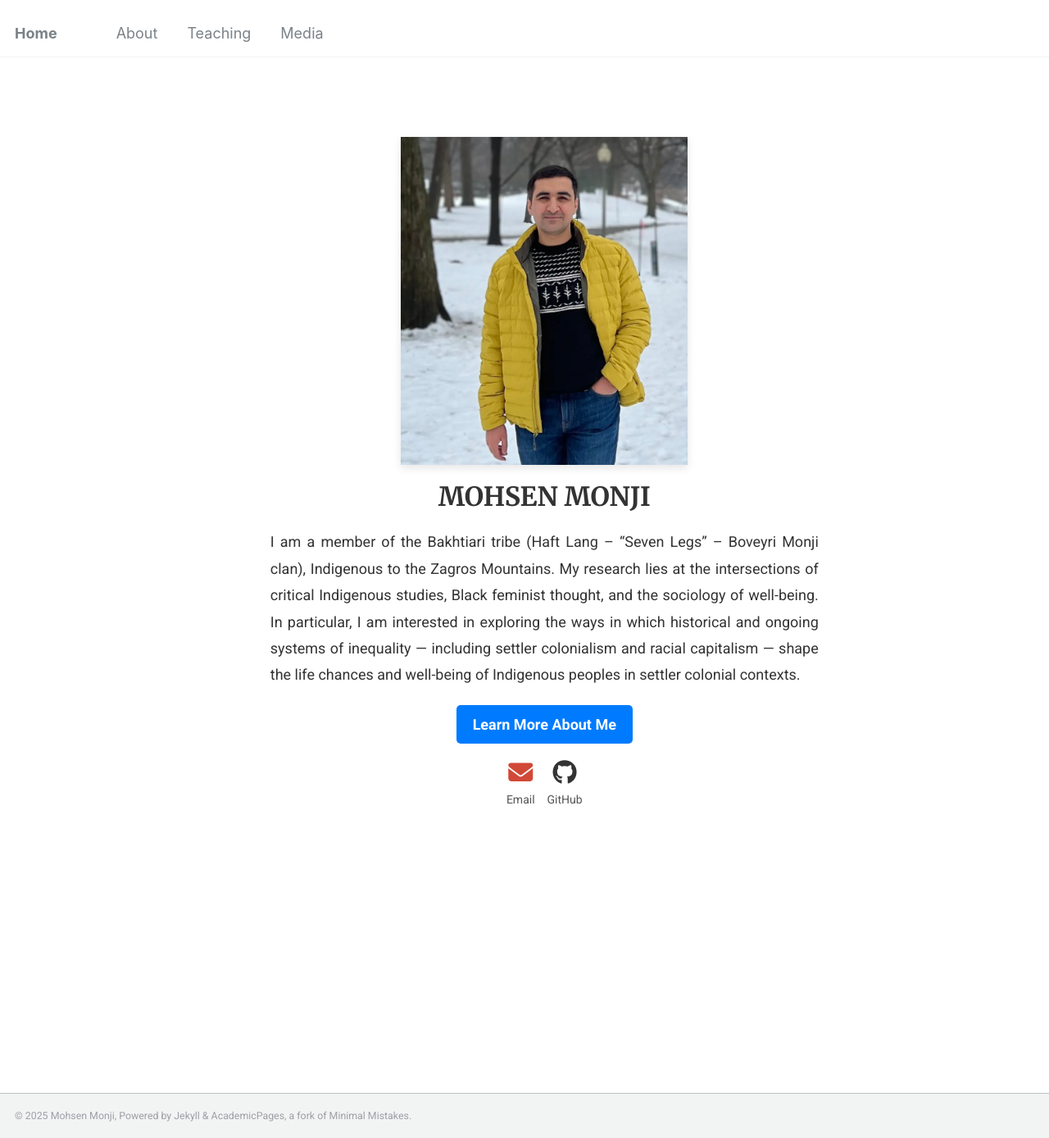
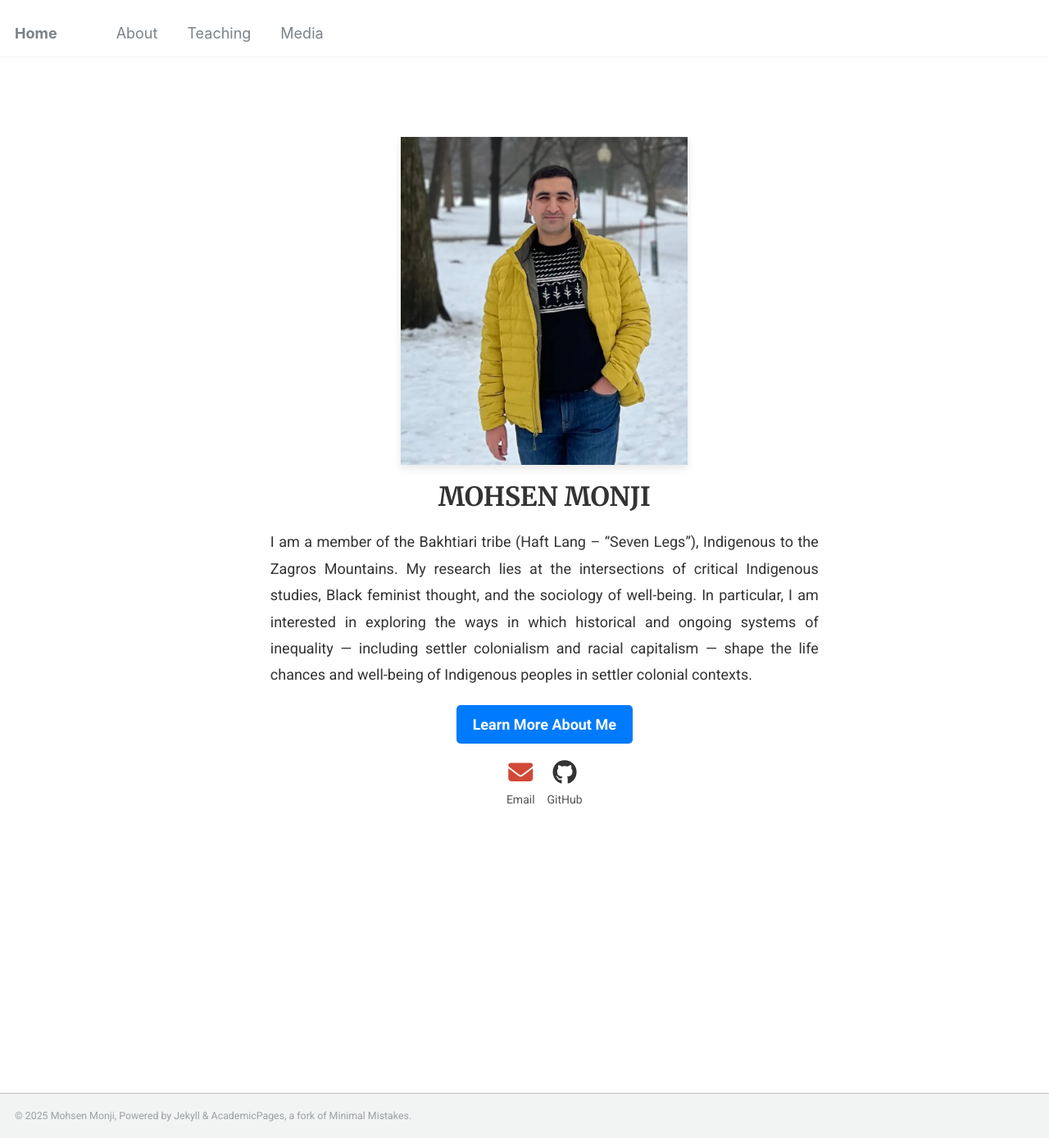
Before and after one commit to Mohsnmonji/mohsnmonji.github.io, a Jekyll site: the page built from _pages/front.md, in a window 1280 px wide and 1388 px high. Shown: the whole window at 82% size. Built offline with Jekyll 4.4.1, drawn with Linux system fonts in a browser that asks for light colours.

Commit message:
Update front.md

```diff
--- a/_pages/front.md
+++ b/_pages/front.md
@@ -23,7 +23,7 @@ hide_avatar: true
 
   <!-- Description -->
 <p style="font-size:18px; color:#333; text-align:justify; line-height:1.8; margin:20px 0;">
-  I am a member of the Bakhtiari tribe (Haft Lang – “Seven Legs” – Boveyri Monji clan), Indigenous to the Zagros Mountains. My research lies at the intersections of critical Indigenous studies, Black feminist thought, and the sociology of well-being. In particular, I am interested in exploring the ways in which historical and ongoing systems of inequality — including settler colonialism and racial capitalism — shape the life chances and well-being of Indigenous peoples in settler colonial contexts.
+  I am a member of the Bakhtiari tribe (Haft Lang – “Seven Legs”), Indigenous to the Zagros Mountains. My research lies at the intersections of critical Indigenous studies, Black feminist thought, and the sociology of well-being. In particular, I am interested in exploring the ways in which historical and ongoing systems of inequality — including settler colonialism and racial capitalism — shape the life chances and well-being of Indigenous peoples in settler colonial contexts.
 </p>
 <!-- Button -->
   <div style="margin-bottom:20px;">
```
